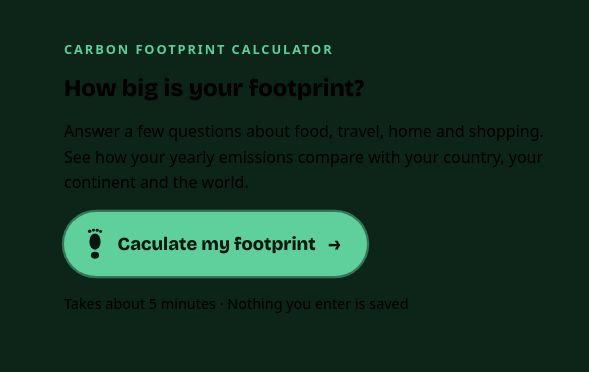
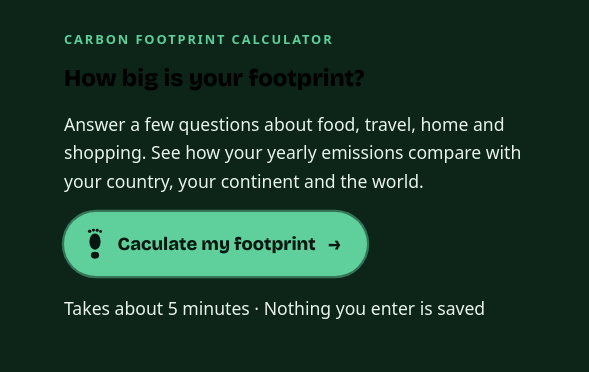
Before and after one commit to Yashcadence/CarbonLumi.com, a plain HTML site: page index.html in a window 1280 px wide. Shown: the part 251-623 px from the top of the page, 0-589 px from the left. Drawn offline with nearby package versions, Linux system fonts and the light colour scheme.

Commit message:
feat: brighter hero intro text

```diff
--- a/CSS/style.css
+++ b/CSS/style.css
@@ -167,3 +167,8 @@ p {
         animation:none;
     }
 }
+
+.hero-text .muted {
+    color:#e8f4ec;
+    font-size: 1.1rem;
+}
```
